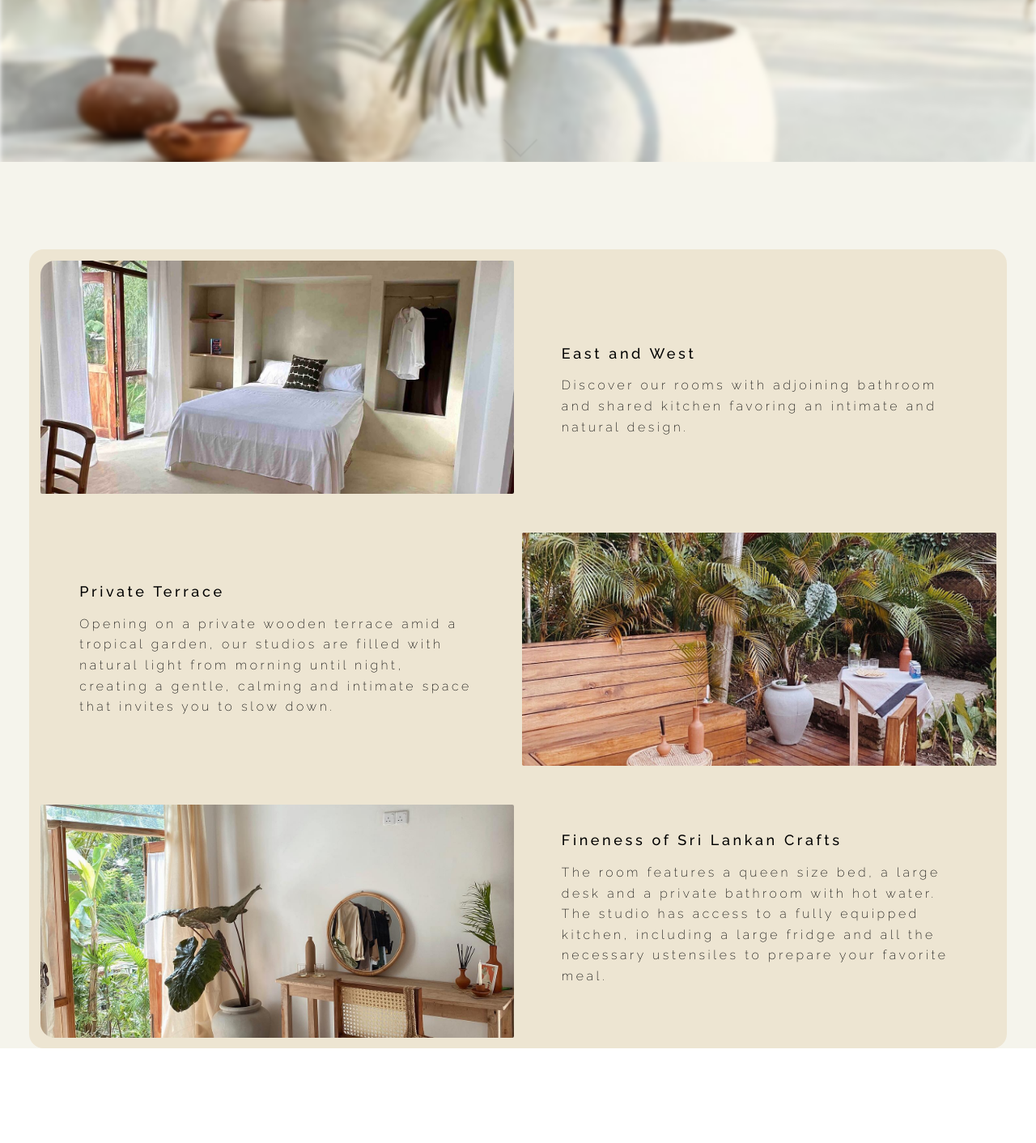
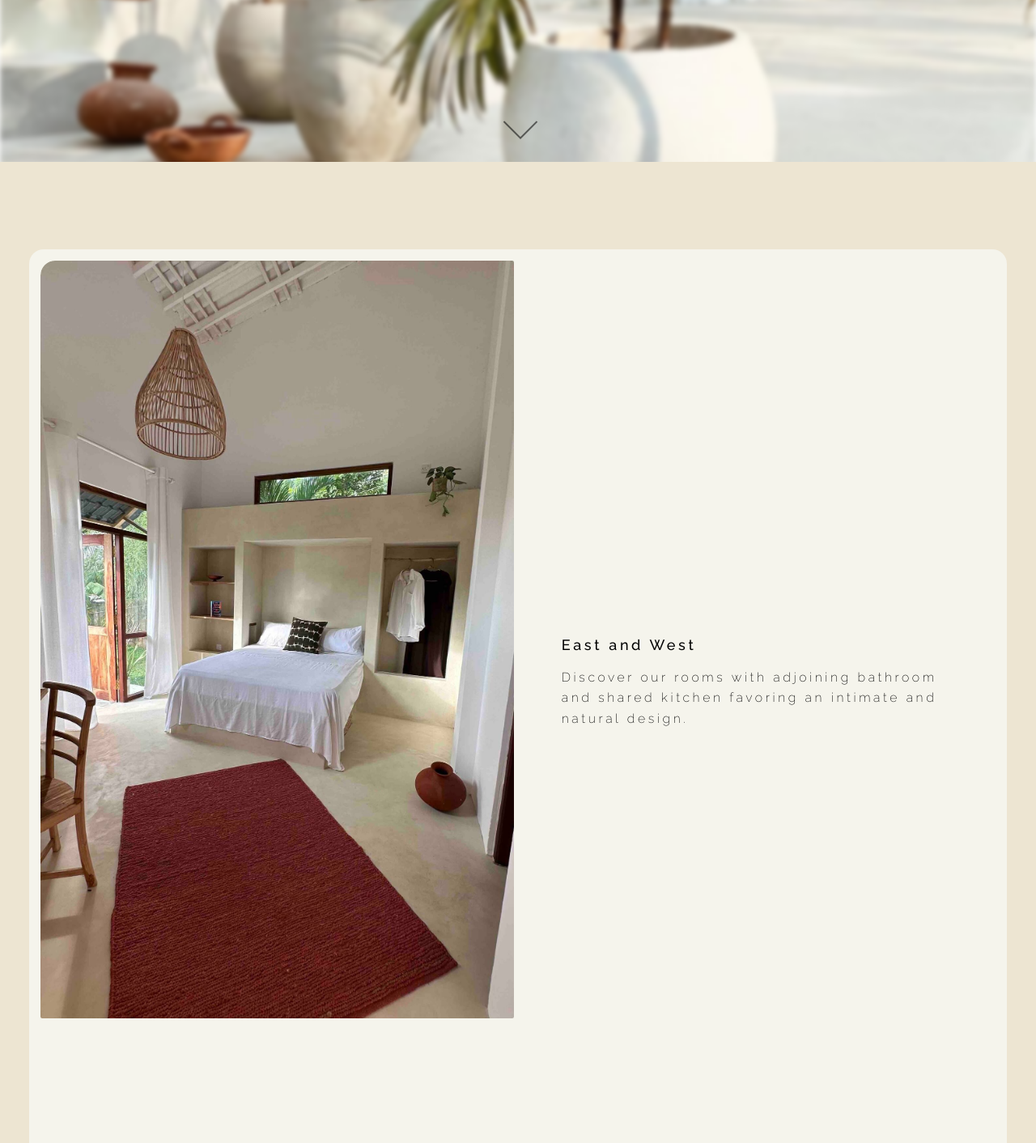
Before and after one commit to Vinchd/Sunborn_Studios, a React (Vite) app: page / in a window 1280 px wide. Shown: the part 600-2012 px from the top of the page at 81% size. Before the commit the page ends 1895 px from the top, so only its background shows below. Built offline with nearby package versions, Linux system fonts and the light colour scheme.

Commit message:
create scroll slide effect

```diff
--- a/package.json
+++ b/package.json
@@ -10,6 +10,7 @@
     "preview": "vite preview"
   },
   "dependencies": {
+    "aos": "^2.3.4",
     "react": "^18.2.0",
     "react-dom": "^18.2.0",
     "react-parallax": "^3.5.1",
--- a/src/pages/Home.jsx
+++ b/src/pages/Home.jsx
@@ -1,7 +1,11 @@
 import { Parallax } from "react-parallax";
 import { Link } from "react-scroll";
+import AOS from "aos";
+import "aos/dist/aos.css";
 
 export default function Home() {
+  AOS.init({ duration: 2000 });
+
   return (
     <div>
       <Parallax
@@ -16,7 +20,7 @@ export default function Home() {
           objectPosition: "bottom",
         }}
       >
-        <div className="w-[50%] translate-y-56 translate-x-16 flex flex-col gap-6">
+        <div className="w-[50%] translate-y-48 translate-x-16 flex flex-col gap-6">
           <h2 className="text-3xl">
             Slow down in <br />
             Ahangama
@@ -28,20 +32,32 @@ export default function Home() {
           </div>
         </div>
       </Parallax>
-      <Link to="toto" smooth={true} duration={2000} className="scroll-arrow" />
-      <div id="toto" className="flex justify-center bg-primary">
-        <div className="p-3 mx-8 mt-24 homegrid rounded-2xl bg-quaternary">
+      <Link
+        to="home-content"
+        smooth={true}
+        duration={2000}
+        className="scroll-arrow"
+      />
+      <div className="flex justify-center bg-quaternary">
+        <div
+          id="home-content"
+          className="p-3 mx-8 mt-24 mb-8 homegrid rounded-2xl bg-primary"
+        >
           <div>
-            <div className="h-[320px] overflow-hidden flex">
+            <div className="flex h-full overflow-hidden rounded-tl-2xl">
               <img
                 className="object-cover w-full h-[90%] rounded-sm rounded-tl-2xl"
+                data-aos="fade-right"
                 src="./assets/img/west_room.jpg"
                 alt="west room"
               />
             </div>
           </div>
           <div className="flex items-center justify-center">
-            <div className="flex flex-col w-5/6 gap-3 h-fit">
+            <div
+              className="flex flex-col w-5/6 gap-3 h-fit"
+              data-aos="fade-left"
+            >
               <h3>East and West</h3>
               <p className="text-sm leading-relaxed font-ralewaylight">
                 Discover our rooms with adjoining bathroom and shared kitchen
@@ -50,7 +66,10 @@ export default function Home() {
             </div>
           </div>
           <div className="flex items-center justify-center">
-            <div className="flex flex-col w-5/6 gap-3 h-fit">
+            <div
+              className="flex flex-col w-5/6 gap-3 h-fit"
+              data-aos="fade-right"
+            >
               <h3>Private Terrace</h3>
               <p className="text-sm leading-relaxed font-ralewaylight">
                 Opening on a private wooden terrace amid a tropical garden, our
@@ -61,25 +80,30 @@ export default function Home() {
             </div>
           </div>
           <div>
-            <div className="h-[320px] overflow-hidden flex items-center">
+            <div className="flex items-center h-full overflow-hidden">
               <img
                 className="object-cover w-full h-[90%] rounded-sm"
+                data-aos="fade-left"
                 src="./assets/img/terrace.jpeg"
                 alt="terrace"
               />
             </div>
           </div>
           <div>
-            <div className="h-[320px] overflow-hidden flex items-end">
+            <div className="flex items-end h-full overflow-hidden rounded-bl-2xl">
               <img
                 className="object-cover w-full h-[90%] rounded-sm rounded-bl-2xl"
+                data-aos="fade-right"
                 src="./assets/img/sunborn_east.jpeg"
                 alt="terrace"
               />
             </div>
           </div>
           <div className="flex items-center justify-center">
-            <div className="flex flex-col w-5/6 gap-3 h-fit">
+            <div
+              className="flex flex-col w-5/6 gap-3 h-fit"
+              data-aos="fade-left"
+            >
               <h3>Fineness of Sri Lankan Crafts</h3>
               <p className="text-sm leading-relaxed font-ralewaylight">
                 The room features a queen size bed, a large desk and a private
```
Also changed, not shown: 1 other file (tests, documents, lock files or other folders).
